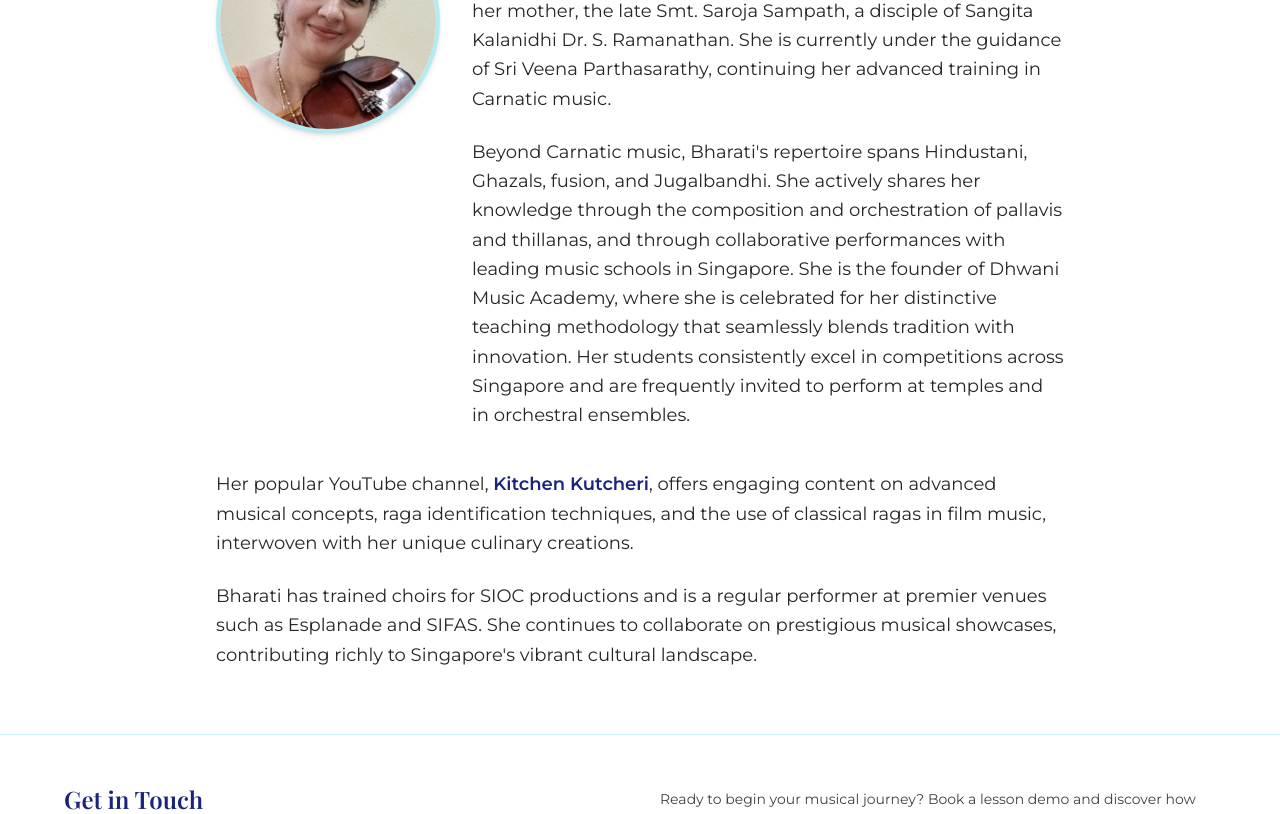
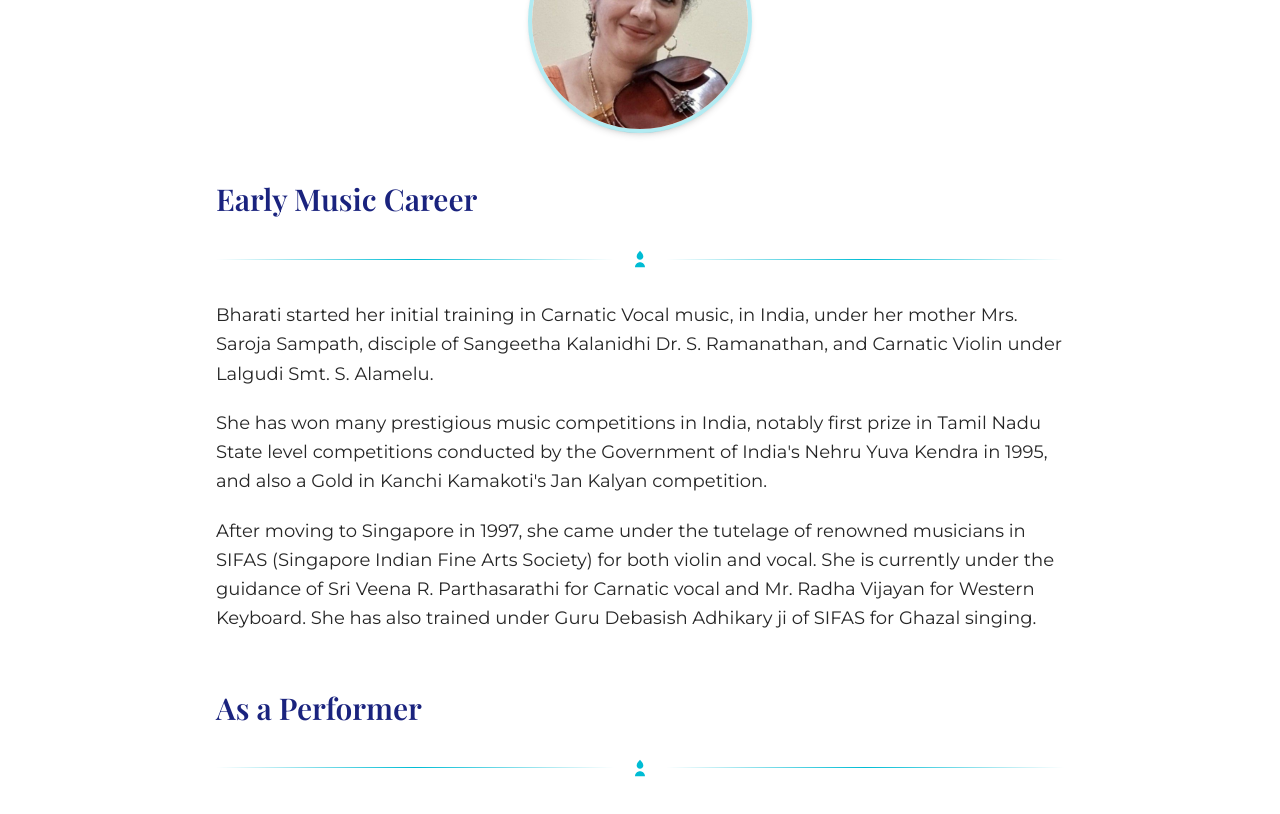
Before and after one commit to Vshnv2001/dhwani-sg, a Next.js app in the folder dhwani-fe/: page /about in a window 1280 px wide. Shown: the part 600-1414 px from the top of the page. Built offline with nearby package versions, Linux system fonts and the light colour scheme.

Commit message:
Bharati Biodata new

```diff
--- a/dhwani-fe/app/about/page.tsx
+++ b/dhwani-fe/app/about/page.tsx
@@ -1,15 +1,19 @@
 import type { Metadata } from "next";
 import Image from "next/image";
+import BioSections from "@/components/BioSections";
 import ContactSection from "@/components/ContactSection";
 import LotusDivider from "@/components/LotusDivider";
+import { getAboutBharatiSections } from "@/lib/about-bharati";
 
 export const metadata: Metadata = {
   title: "About Bharati Murali",
   description:
-    "Learn about Bharati Murali — Carnatic vocalist, violinist, founder of Dhwani Music Academy, and creator of Kitchen Kutcheri.",
+    "Learn about Bharati Murali — Carnatic vocalist, violinist, composer, founder of Dhwani Music Academy, and creator of Kitchen Kutcheri.",
 };
 
 export default function AboutPage() {
+  const sections = getAboutBharatiSections();
+
   return (
     <>
       <div className="mx-auto max-w-4xl bg-white px-6 py-12 md:py-16">
@@ -24,8 +28,8 @@ export default function AboutPage() {
           <p className="text-lg text-muted">Founder, Dhwani Music Academy</p>
         </header>
 
-        <div className="mt-10 flex flex-col items-center gap-8 md:flex-row md:items-start">
-          <div className="relative h-48 w-48 shrink-0 overflow-hidden rounded-full border-4 border-cyan/30 shadow-md md:h-56 md:w-56">
+        <div className="mt-10 flex justify-center">
+          <div className="relative h-48 w-48 overflow-hidden rounded-full border-4 border-cyan/30 shadow-md md:h-56 md:w-56">
             <Image
               src="/assets/bm_violin_1.jpg"
               alt="Bharati Murali"
@@ -35,44 +39,9 @@ export default function AboutPage() {
               priority
             />
           </div>
-          <div className="space-y-6 text-base leading-relaxed text-neutral-800 md:text-lg">
-            <p>
-              Bharati Murali is a distinguished Carnatic vocalist and violinist, widely
-              recognized for her depth of artistry and pedagogical excellence. She began
-              her musical journey under the tutelage of her mother, the late Smt. Saroja
-              Sampath, a disciple of Sangita Kalanidhi Dr. S. Ramanathan. She is currently
-              under the guidance of Sri Veena Parthasarathy, continuing her advanced
-              training in Carnatic music.
-            </p>
-            <p>
-              Beyond Carnatic music, Bharati&apos;s repertoire spans Hindustani, Ghazals,
-              fusion, and Jugalbandhi. She actively shares her knowledge through the
-              composition and orchestration of pallavis and thillanas, and through
-              collaborative performances with leading music schools in Singapore. She is
-              the founder of Dhwani Music Academy, where she is celebrated for her
-              distinctive teaching methodology that seamlessly blends tradition with
-              innovation. Her students consistently excel in competitions across Singapore
-              and are frequently invited to perform at temples and in orchestral
-              ensembles.
-            </p>
-          </div>
         </div>
 
-        <div className="mt-10 space-y-6 text-base leading-relaxed text-neutral-800 md:text-lg">
-          <p>
-            Her popular YouTube channel,{" "}
-            <strong className="font-semibold text-navy">Kitchen Kutcheri</strong>, offers
-            engaging content on advanced musical concepts, raga identification
-            techniques, and the use of classical ragas in film music, interwoven with her
-            unique culinary creations.
-          </p>
-          <p>
-            Bharati has trained choirs for SIOC productions and is a regular performer at
-            premier venues such as Esplanade and SIFAS. She continues to collaborate on
-            prestigious musical showcases, contributing richly to Singapore&apos;s vibrant
-            cultural landscape.
-          </p>
-        </div>
+        <BioSections sections={sections} />
       </div>
 
       <ContactSection />
--- /dev/null
+++ b/dhwani-fe/components/BioSections.tsx
@@ -0,0 +1,44 @@
+import LotusDivider from "@/components/LotusDivider";
+import type { BioSection } from "@/lib/about-bharati";
+
+type BioSectionsProps = {
+  sections: BioSection[];
+};
+
+export default function BioSections({ sections }: BioSectionsProps) {
+  return (
+    <div className="mt-12 space-y-14">
+      {sections.map((section) => (
+        <section key={section.title}>
+          <h2 className="font-serif text-2xl font-semibold text-navy md:text-3xl">
+            {section.title}
+          </h2>
+          {section.subtitle && (
+            <p className="mt-1 text-sm font-medium uppercase tracking-widest text-cyan">
+              {section.subtitle}
+            </p>
+          )}
+          <LotusDivider />
+
+          <div className="space-y-5 text-base leading-relaxed text-neutral-800 md:text-lg">
+            {section.paragraphs.map((paragraph, index) => (
+              <p key={`${section.title}-p-${index}`}>{paragraph}</p>
+            ))}
+            {section.list && (
+              <ol className="list-decimal space-y-4 pl-5 marker:font-semibold marker:text-cyan">
+                {section.list.map((item, index) => (
+                  <li key={`${section.title}-li-${index}`} className="pl-1">
+                    {item}
+                  </li>
+                ))}
+              </ol>
+            )}
+            {section.paragraphsAfterList?.map((paragraph, index) => (
+              <p key={`${section.title}-after-${index}`}>{paragraph}</p>
+            ))}
+          </div>
+        </section>
+      ))}
+    </div>
+  );
+}
--- /dev/null
+++ b/dhwani-fe/content/about-bharati.yaml
@@ -0,0 +1,78 @@
+sections:
+  - title: Early Music Career
+    paragraphs:
+      - >
+        Bharati started her initial training in Carnatic Vocal music, in India,
+        under her mother Mrs. Saroja Sampath, disciple of Sangeetha Kalanidhi
+        Dr. S. Ramanathan, and Carnatic Violin under Lalgudi Smt. S. Alamelu.
+      - >
+        She has won many prestigious music competitions in India, notably first
+        prize in Tamil Nadu State level competitions conducted by the Government
+        of India's Nehru Yuva Kendra in 1995, and also a Gold in Kanchi
+        Kamakoti's Jan Kalyan competition.
+      - >
+        After moving to Singapore in 1997, she came under the tutelage of
+        renowned musicians in SIFAS (Singapore Indian Fine Arts Society) for
+        both violin and vocal. She is currently under the guidance of Sri Veena
+        R. Parthasarathi for Carnatic vocal and Mr. Radha Vijayan for Western
+        Keyboard. She has also trained under Guru Debasish Adhikary ji of SIFAS
+        for Ghazal singing.
+
+  - title: As a Performer
+    paragraphs:
+      - >
+        Bharati has been performing full-fledged concerts regularly during
+        SIFAS festivals, chamber and temple concerts, Ragam Tanam Pallavi
+        concerts, and also in many prestigious venues like the Esplanade,
+        Singapore. She was part of the SIFAS Hindustani Orchestra as a violinist
+        and hence was able to adapt to different styles of classical music.
+      - >
+        She has also rendered Carnatic–Hindustani Jugalbandi concerts on violin,
+        which were very well appreciated. She won first prize for the violin
+        open category in the National Level Indian Music competition (year 2000)
+        held by the National Arts Council, Singapore.
+
+  - title: As a Composer
+    paragraphs:
+      - >
+        Bharati has a keen interest in composing and has set tunes for a few
+        Thirukkural verses which her students performed and won prizes. She has
+        also composed many complex pallavis, kritis, and thillanas.
+
+  - title: As a Teacher
+    paragraphs:
+      - >
+        Bharati is the founder of Dhwani Music Academy and is a sought-after
+        teacher, known to lay a very strong foundation in the basics of Carnatic
+        Music — both practical and theory — and also raga identification
+        techniques. She is also teaching vocal music at the Music and Dance
+        Academy of Sri Shenpaga Vinayagar Temple, Ceylon Road, Singapore.
+      - >
+        She has trained the choir group of Singapore Indian Orchestra and Choir
+        (SIOC) for their two major shows:
+    list:
+      - >
+        Atma Gaanam at Esplanade Concert Hall, 2022 — in which she trained them
+        to sing Ragam Tanam Pallavi in a complicated raga and tala, Chalanatta
+        Raga and Chalanatta Tala, and also a few songs.
+      - >
+        Bollywood Musical Show at Esplanade Theatre, performed by Chak de India
+        fame Bollywood music directors Salim and Sulaiman, 2023.
+    paragraphsAfterList:
+      - >
+        She has also conducted Carnatic Music quizzes at national and
+        international levels for SYAMA and SOORYA Singapore respectively, and
+        lecture demonstrations on topics like Grahabedam, shruthi, and more for
+        private groups of music enthusiasts. She has been invited as a judge in
+        various prestigious competitions such as Purandaradasa competitions, Arts
+        Hub, Kannadasan competitions, and others.
+
+  - title: YouTube Channel
+    paragraphs:
+      - >
+        Being an ardent lover of music, she runs her own YouTube channel called
+        Kitchen Kutcheri, wherein apart from cooking, she focuses on different
+        aspects of Carnatic ragas, their equivalent Hindustani ragas, and their
+        use in film songs. Her aim is to pass on our rich musical tradition to
+        the next generation, help them develop deep interest in music, and
+        become great musicians in the future.
--- /dev/null
+++ b/dhwani-fe/lib/about-bharati.ts
@@ -0,0 +1,22 @@
+import fs from "fs";
+import path from "path";
+import { parse } from "yaml";
+
+export type BioSection = {
+  title: string;
+  subtitle?: string;
+  paragraphs: string[];
+  list?: string[];
+  paragraphsAfterList?: string[];
+};
+
+type AboutBharatiFile = {
+  sections: BioSection[];
+};
+
+export function getAboutBharatiSections(): BioSection[] {
+  const filePath = path.join(process.cwd(), "content/about-bharati.yaml");
+  const file = fs.readFileSync(filePath, "utf8");
+  const data = parse(file) as AboutBharatiFile;
+  return data.sections;
+}
```
